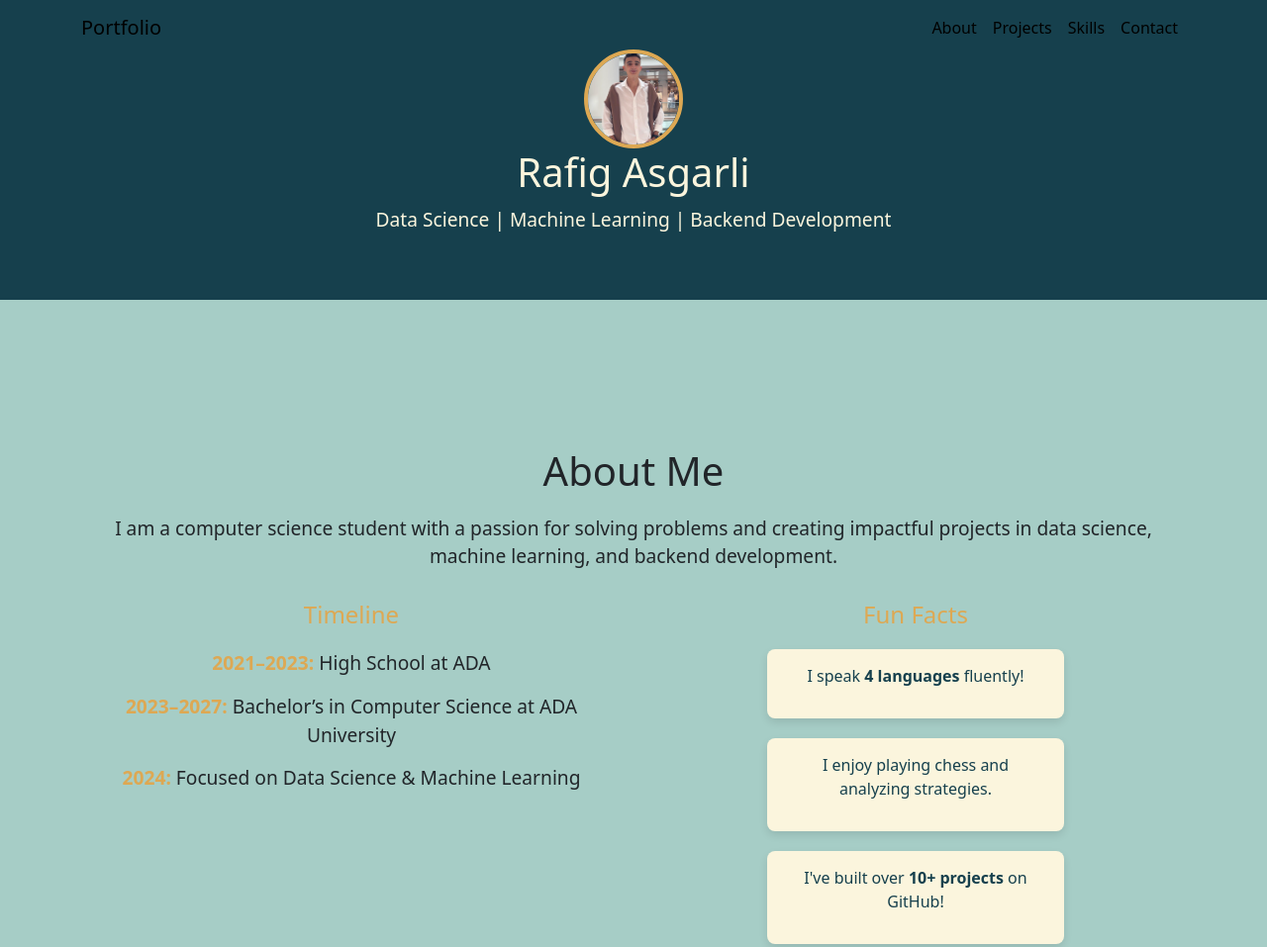
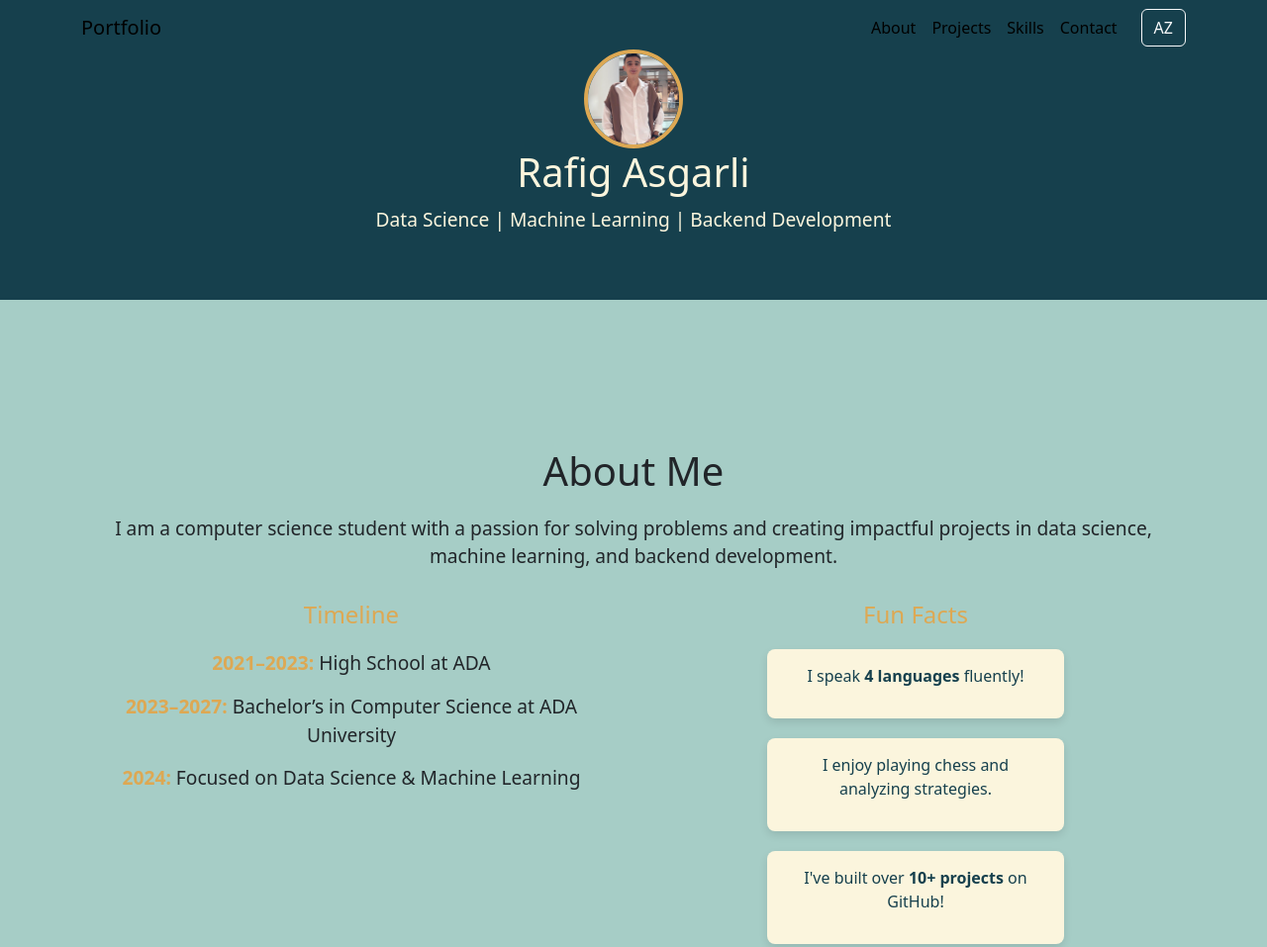
Before and after one commit to raskerli/Portfolio2025, a plain HTML site: page index.html in a window 1280 px wide. Shown: the top 957 px of the page at 99% size. Drawn offline with nearby package versions, Linux system fonts and the light colour scheme.

Commit message:
Update index.html

```diff
--- a/index.html
+++ b/index.html
@@ -34,9 +34,12 @@
                     <li class="nav-item"><a class="nav-link text-custom-light" href="#skills">Skills</a></li>
                     <li class="nav-item"><a class="nav-link text-custom-light" href="#contact">Contact</a></li>
                 </ul>
+                <!-- Language Toggle Button -->
+                <button id="toggle-language" class="btn btn-outline-light ms-3">AZ</button>
             </div>
         </div>
     </nav>
+
 
     <!-- About Section -->
     <section id="about" class="full-screen-section">
```
